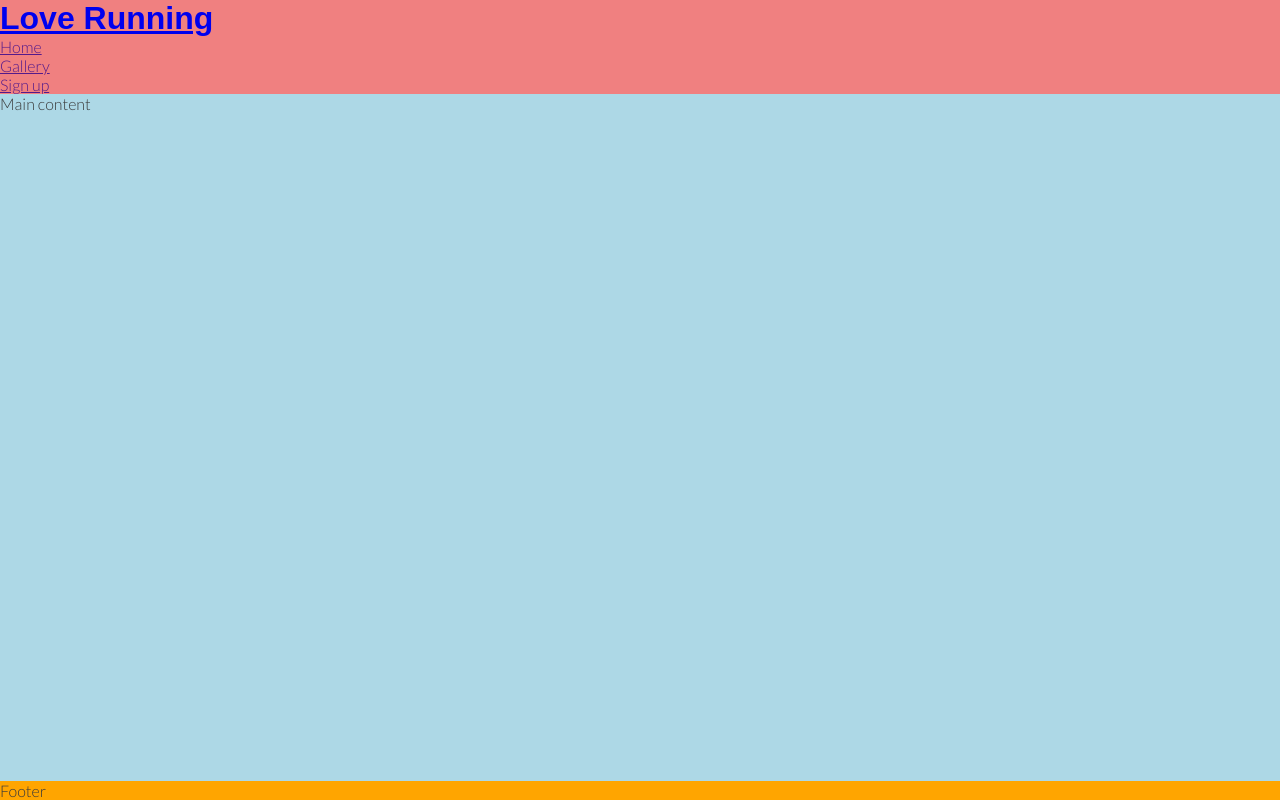
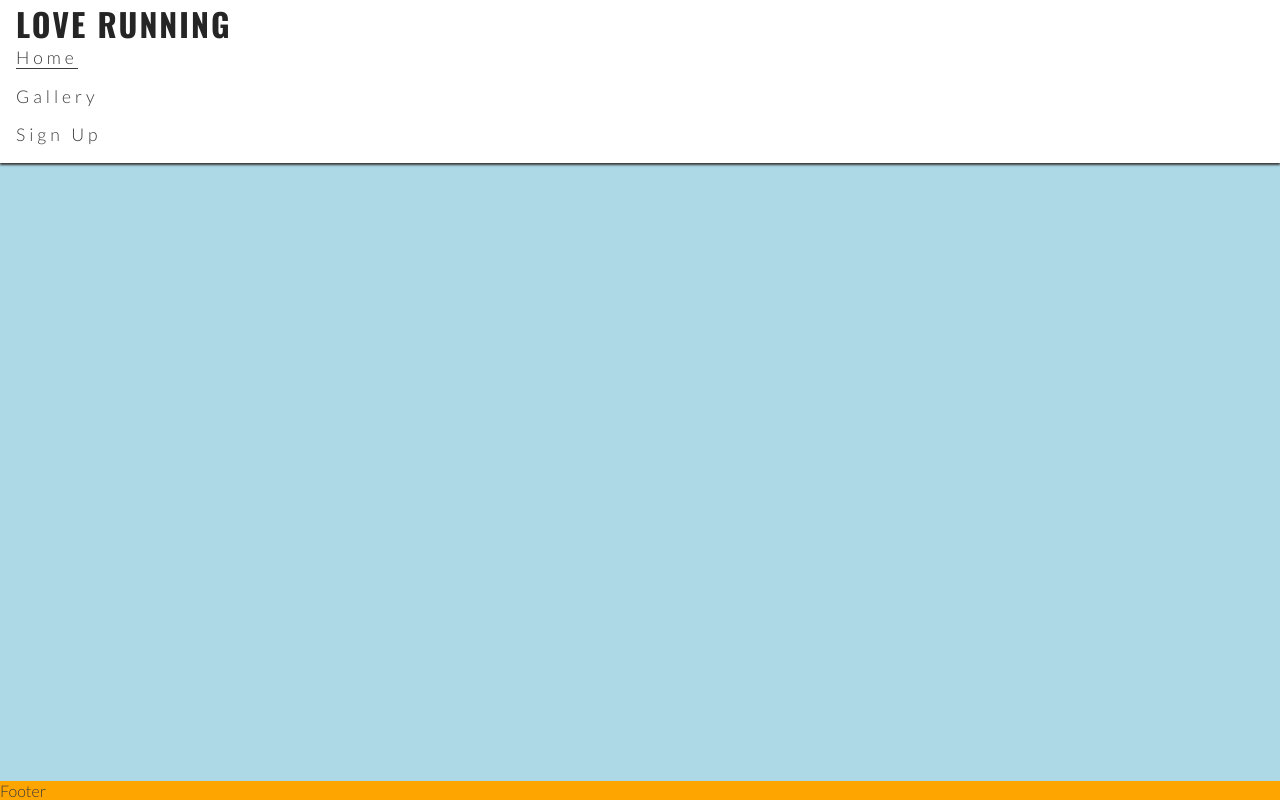
Before and after one commit to BahraamK/LoveRunningWT, a plain HTML site: page index.html in a window 1280 px wide. Drawn offline with nearby package versions, Linux system fonts and the light colour scheme.

Commit message:
added fixed logo

```diff
--- a/assets/css/style.css
+++ b/assets/css/style.css
@@ -1,6 +1,5 @@
 /* Google fonts import */
-@import url('https://fonts.googleapis.com/css2?family=Lato:wght@300&family=Roboto:wght@100&display=swap');
-
+@import url('https://fonts.googleapis.com/css2?family=Lato:wght@300&family=Oswald:wght@200;300;400;500;600;700&display=swap');
 
 /* Asterisk wildcard selector to override default styles added by the browser */
 * {
@@ -16,17 +15,43 @@ body {
     flex-direction: column;
     /* Generic project styles */
     color: #3a3a3a;
-    font-family: "lato", sans-serif;
+    font-family: 'Lato', sans-serif;
 }
-
 
 /* Header */
 header {
-    background-color: lightcoral;
+    background-color: #ffffff;
+    padding: 0 1rem;
+    position: fixed;
+    z-index: 99;
+    width: 100%;
+    box-shadow: 0 2px 2px #3a3a3a;
+}
+
+header a {
+    text-decoration: none;
+    color: inherit;
 }
 
 h1 {
     font-family: 'Oswald', sans-serif;
+    text-transform: uppercase;
+    letter-spacing: 2px;
+    color: #252525;
+}
+
+#menu {
+    font-size: 110%;
+    letter-spacing: 4px;
+    list-style-type: none;
+}
+
+#menu>li {
+    margin-bottom: 1em;
+}
+
+.active {
+    border-bottom: 1px solid #3a3a3a;
 }
 
 /* Main content */
--- a/index.html
+++ b/index.html
@@ -2,47 +2,42 @@
 <html lang="en">
 
 <head>
-    <meta charset="UTF-8" />
-    <meta http-equiv="X-UA-Compatible" content="IE=edge" />
-    <meta name="viewport" content="width=device-width, initial-scale=1.0" />
-    <!--Meta tags for search engines-->
-    <meta name="description" content="Love Running, Club for runners in Dublin" <meta name="keywords"
-        content="love runnning, runnning club">
-    <!--Title-->
+    <meta charset="UTF-8">
+    <meta http-equiv="X-UA-Compatible" content="IE=edge">
+    <meta name="viewport" content="width=device-width, initial-scale=1.0">
+    <!-- Meta tags for search engines -->
+    <meta name="description"
+        content="Love Running. Club for runners in Dublin, Ireland. Urban running, trail running. Dublin docklands and Phoenix Park">
+    <meta name="keywords" content="love running, run, running club, runners, Ireland, Dublin, sport, exercise">
+    <!-- Title -->
     <title>Love Running</title>
-    <!--Favicon-->
+    <!-- Favicon -->
     <link rel="apple-touch-icon" sizes="180x180" href="assets/favicon/apple-touch-icon.png">
     <link rel="icon" type="image/png" sizes="32x32" href="assets/favicon/favicon-32x32.png">
     <link rel="icon" type="image/png" sizes="16x16" href="assets/favicon/favicon-16x16.png">
-    <!--Stylesheet-->
+    <!-- Stylesheet -->
     <link rel="stylesheet" href="assets/css/style.css">
 </head>
 
 <body>
-    <!--Header-->
+    <!-- Header -->
     <header>
         <a href="index.html">
             <h1 id="logo">Love Running</h1>
-            <nav>
-                <ul>
-                    <li>
-                        <a href="">Home</a>
-                    </li>
-                    <li>
-                        <a href="">Gallery</a>
-                    </li>
-                    <li>
-                        <a href="">Sign up</a>
-                    </li>
-                </ul>
-            </nav>
         </a>
+        <nav>
+            <ul id="menu">
+                <li><a href="" class="active">Home</a></li>
+                <li><a href="">Gallery</a></li>
+                <li><a href="">Sign Up</a></li>
+            </ul>
+        </nav>
     </header>
 
-    <!--Main content-->
+    <!-- Main content -->
     <main>Main content</main>
 
-    <!--Footer-->
+    <!-- Footer -->
     <footer>Footer</footer>
 </body>
 
```
